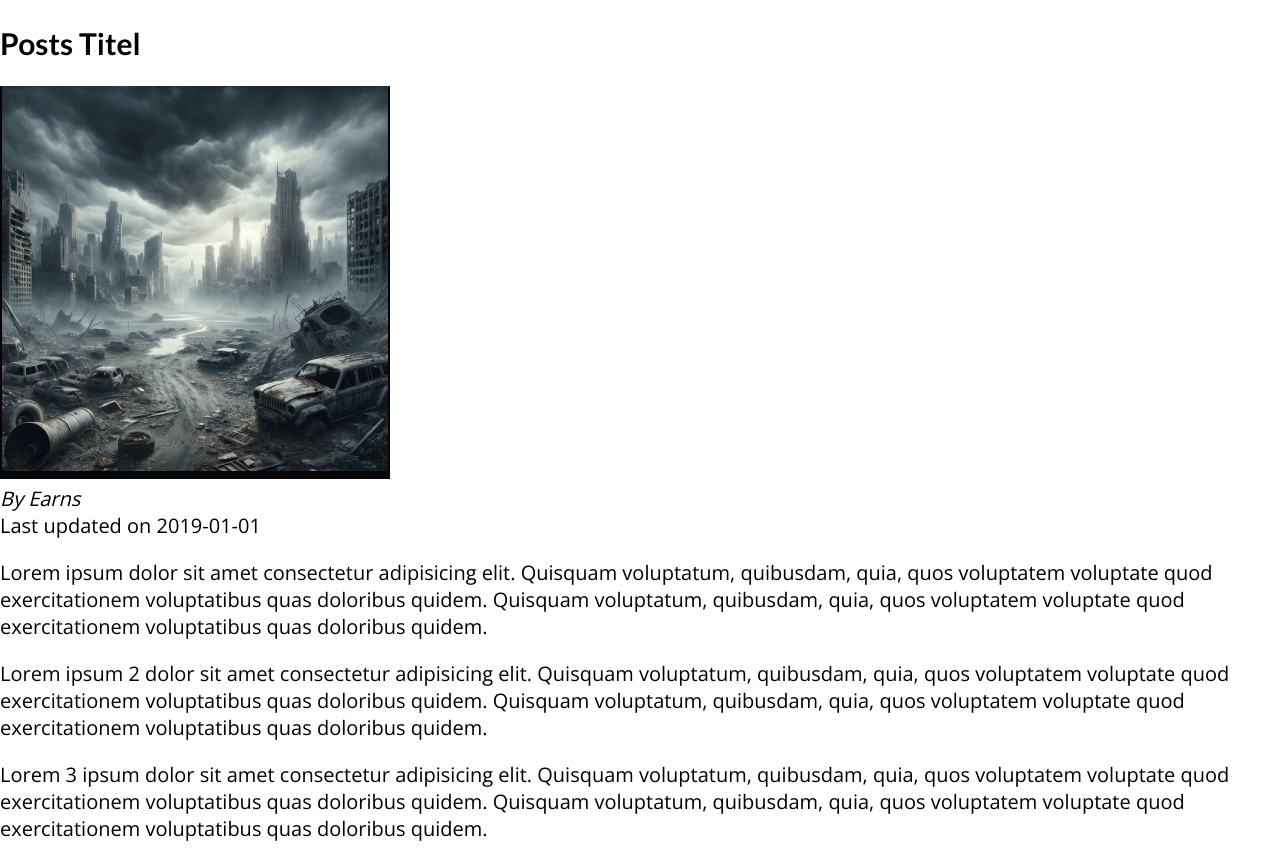
After one commit to Code-Institute-Submissions/TheCornerForum, a Django app: template earnsforum/blog/templates/blog/post-detail.html in a window 1280 px wide. The commit adds this page. Run offline with Django 3.2, Linux system fonts and the light colour scheme; the template is opened without the code that fills it, so the values that code supplies are empty.

Commit message:
add post_detail, fixed views update urls #7

```diff
--- /dev/null
+++ b/earnsforum/blog/templates/blog/post-detail.html
@@ -0,0 +1,47 @@
+{% extends "base.html" %}
+{% load static %}
+
+{% block title %}The Posts Titels{% endblock %}
+
+{% block css_files %}
+    <link rel="stylesheet" href="{% static "blog/post-detail.css" %}" />
+{% endblock %}
+
+{% block content %}
+
+<section id="summary">
+    <h2>Posts Titel</h2>
+    <article>
+        <img src="{% static "blog/images/02727.png" %}" alt="Post image" />
+        <address>By Earns</address>
+        <div>
+            Last updated on <time>2019-01-01</time>
+        </div>
+    </article>
+</section>
+
+<main>
+    <p>
+        Lorem ipsum dolor sit amet consectetur adipisicing elit. Quisquam
+        voluptatum, quibusdam, quia, quos voluptatem voluptate quod
+        exercitationem voluptatibus quas doloribus quidem. Quisquam voluptatum,
+        quibusdam, quia, quos voluptatem voluptate quod exercitationem
+        voluptatibus quas doloribus quidem.
+    </p>
+    <p>
+        Lorem ipsum 2 dolor sit amet consectetur adipisicing elit. Quisquam
+        voluptatum, quibusdam, quia, quos voluptatem voluptate quod
+        exercitationem voluptatibus quas doloribus quidem. Quisquam voluptatum,
+        quibusdam, quia, quos voluptatem voluptate quod exercitationem
+        voluptatibus quas doloribus quidem.
+    </p>
+    <p>
+        Lorem 3 ipsum dolor sit amet consectetur adipisicing elit. Quisquam
+        voluptatum, quibusdam, quia, quos voluptatem voluptate quod
+        exercitationem voluptatibus quas doloribus quidem. Quisquam voluptatum,
+        quibusdam, quia, quos voluptatem voluptate quod exercitationem
+        voluptatibus quas doloribus quidem.
+    </p>
+</main>
+
+{% endblock %}
--- a/earnsforum/blog/urls.py
+++ b/earnsforum/blog/urls.py
@@ -2,7 +2,8 @@ from django.urls import path
 from . import views
 
 urlpatterns = [
-    path("", views.starting_page, name="starting-page"),
-    path("posts", views.posts, name="posts-page"),
-    path("posts/<slug:slug>", views.post_detail, name="post-detail-page"),
+    path("", views.starting_page, name="starting-page"), # /starting-page
+    path("posts", views.posts, name="posts-page"), # /posts
+    path("posts/<slug:slug>", views.post_detail,
+         name="post-detail-page"), # /posts/my-first-post
 ]
--- a/earnsforum/blog/views.py
+++ b/earnsforum/blog/views.py
@@ -9,4 +9,4 @@ def posts(request):
 
 def post_detail(request, slug):
     # Your code for post_detail view
-    pass
+    return render(request, "blog/post-detail.html")
--- a/earnsforum/templates/base.html
+++ b/earnsforum/templates/base.html
@@ -6,14 +6,14 @@
     <meta charset="UTF-8">
     <meta name="viewport" content="width=device-width, initial-scale=1.0">
     <title>{% block title %}{% endblock %}</title>
-    <link href="{% static 'app.css' %}" rel="stylesheet" type="text/css">
+    <link rel="stylesheet" href="{% static 'app.css' %}" type="text/css">
     {% block css_files %}{% endblock %}
 </head>
 <body>
-    <header id="main_navigation">
-        <h1><a href="">Earn's Blog</a></h1>
+    <header id="main-navigation">
+        <h1><a href="{% url "starting-page" %}">Earn's Blog</a></h1>
         <nav>
-            <a href="">All Posts</a>
+            <a href="{% url "posts-page" %}">All Posts</a>
         </nav>
     </header>
 
```
Also changed, not shown: earnsforum/blog/static/blog/post-details.css (added, +62 -0 lines), earnsforum/blog/templates/blog/includes/post.html (+7 -6 lines), earnsforum/blog/static/blog/all-posts.css (renamed from earnsforum/blog/static/all-posts.css).
